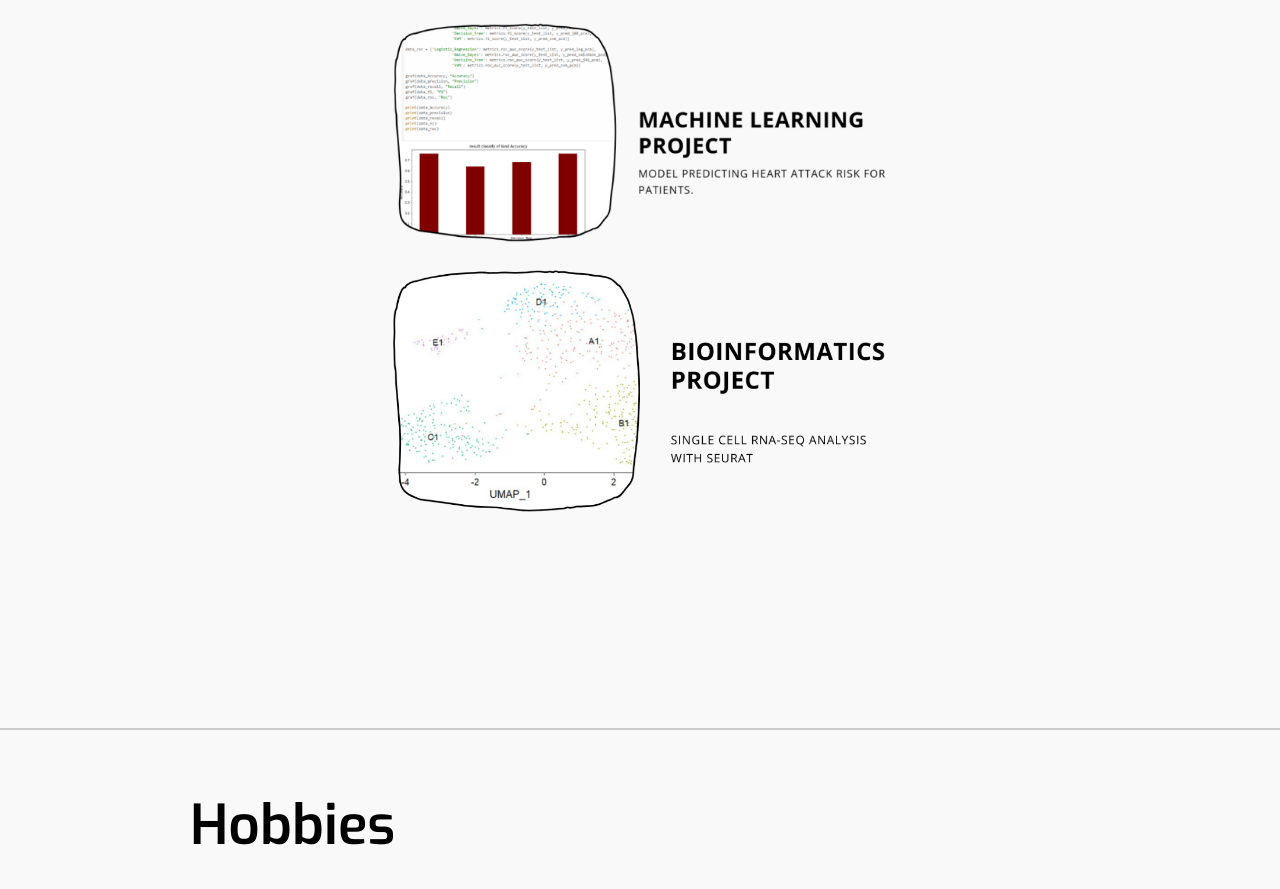
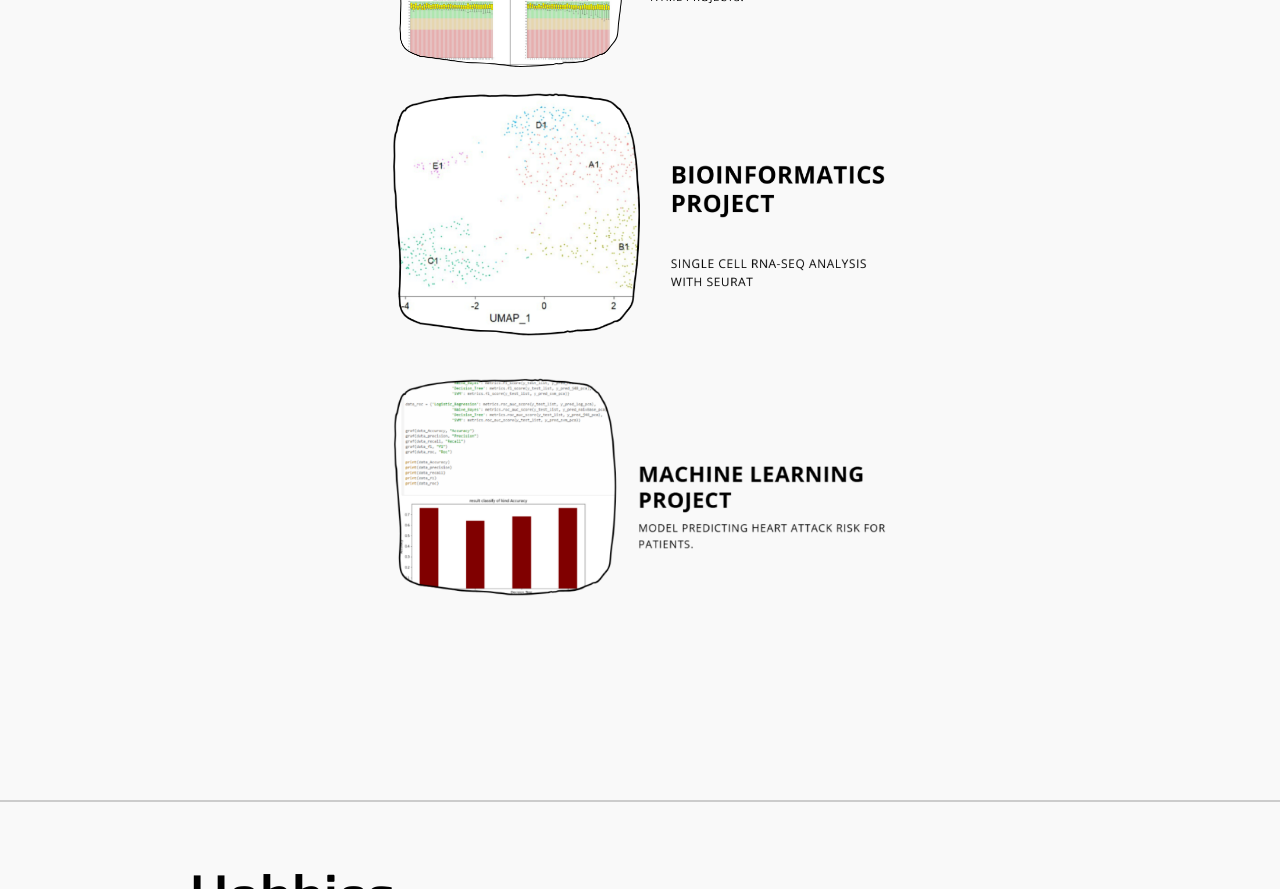
Before and after one commit to Hadar-Hallawa/personal-website, a plain HTML site: page index.html in a window 1280 px wide. Shown: the part 2776-3665 px from the top of the page. Drawn offline with Linux system fonts and the light colour scheme.

Commit message:
Update index.html

```diff
--- a/index.html
+++ b/index.html
@@ -53,7 +53,7 @@
         <div class="about-content">
             <p>
 			Success is built, one piece at a time,
-            into a full and complete <span class="highlight">fruit.</span>
+            into a full and complete <span class="highlight">fruit.</span><br> <br>
              <br>   Hello, and welcome to my website!<br>
                 I’m Hadar, a bioinformatics graduate with a strong foundation in both
                 computer science and life sciences.
@@ -126,7 +126,14 @@
                                     </div>
                                 </a>
                             </li>
-
+                         			   <li>
+                                <a href="https://github.com/Hadar-Hallawa" target="_blank" class="thumb">
+                                    <img src="./media/bio.png" alt="Bioinformatics Project" class="project-thumbnail">
+                                    <div class="hover-overlay">
+                                        <span class="hover-text">View on GitHub</span>
+                                    </div>
+                                </a>
+                            </li>
                             <li>
                                 <a href="https://github.com/Hadar-Hallawa" target="_blank" class="thumb">
                                     <img src="./media/mashine.png" alt="Machine Learning Project" class="project-thumbnail">
@@ -135,14 +142,7 @@
                                     </div>
                                 </a>
                             </li>
-							   <li>
-                                <a href="https://github.com/Hadar-Hallawa" target="_blank" class="thumb">
-                                    <img src="./media/bio.png" alt="Bioinformatics Project" class="project-thumbnail">
-                                    <div class="hover-overlay">
-                                        <span class="hover-text">View on GitHub</span>
-                                    </div>
-                                </a>
-                            </li>
+
                         </ul>
                     </div>
                 </div>
```
